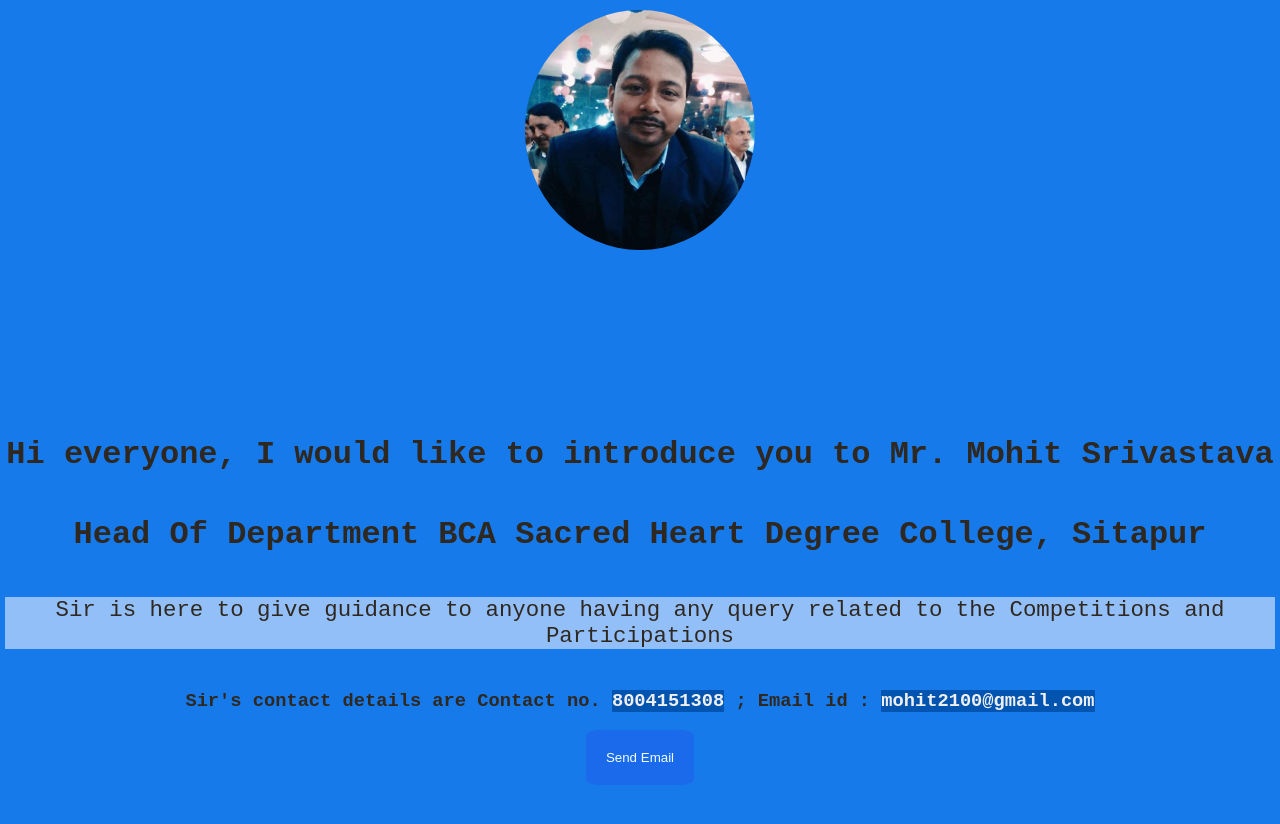
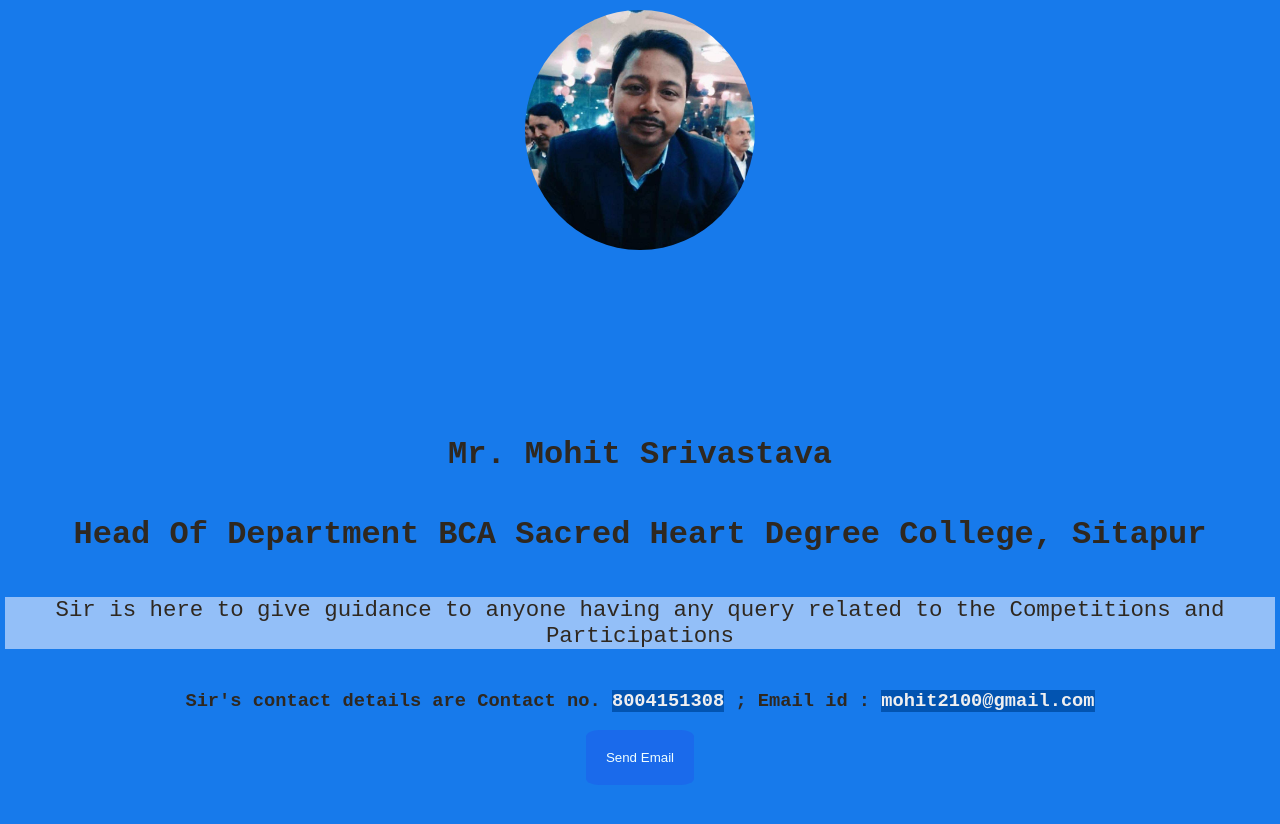
Before and after one commit to MSAndromeda/ContactUsSummerClash.github.io, a plain HTML site: page index.html in a window 1280 px wide. Drawn offline with Linux system fonts and the light colour scheme.

Commit message:
changed html

```diff
--- a/index.html
+++ b/index.html
@@ -13,7 +13,7 @@
         <img src="img/IMG-20210630-WA0041.jpg" alt="">
     </div>
     <div id="content">
-        <h1>Hi everyone, I would like to introduce you to Mr. Mohit Srivastava</h1>
+        <h1>Mr. Mohit Srivastava</h1>
         <h1>Head Of Department BCA Sacred Heart Degree College, Sitapur</h1>
         <p style="background-color: rgb(147, 191, 248);">Sir is here to give guidance to anyone having any query related to the Competitions and Participations</p>
         <h3> Sir's contact details are Contact no. <span>8004151308</span> ; Email id : <span>mohit2100@gmail.com</span> </h3>
```
